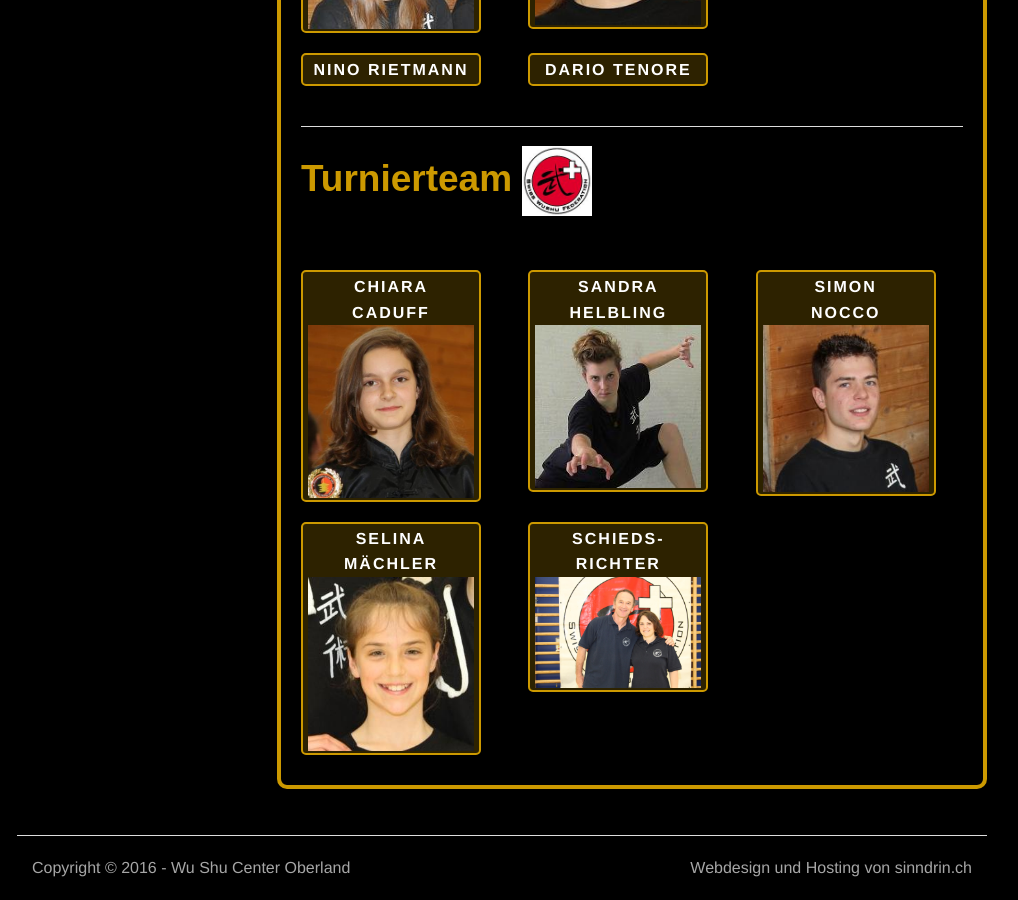
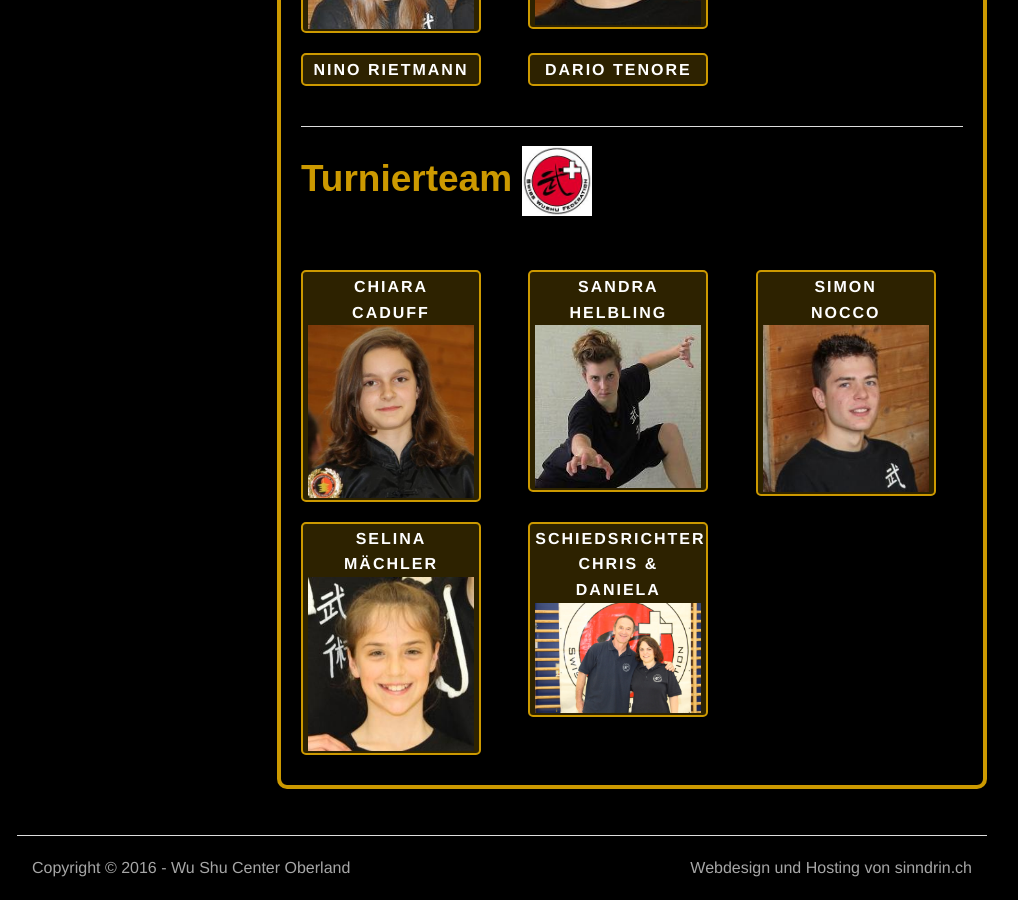
Before and after one commit to wu-shu/wu-shu.github.io, a Jekyll site: the page built from lehrer-turnierteam/index.md, in a window 1280 px wide and 900 px high, scrolled down 1458 px. Shown: the whole window, without its empty margins (138-1156 px from the left). Built offline with Jekyll 4.4.1, drawn with Linux system fonts in a browser that asks for light colours; some web fonts are replaced; comment, search, counter and statistics services are not loaded.

Commit message:
schiedsrichter

```diff
--- a/lehrer-turnierteam/index.md
+++ b/lehrer-turnierteam/index.md
@@ -38,5 +38,5 @@ title: Lehrer / Turnierteam
 <li><a href="/lehrer-turnierteam/sandra-helbling/" class="button-contact-place" title="Sandra Helbling">Sandra Helbling<img src="/images/sandra-helbling.jpg" width="320" height="240" alt="Sandra Helbling"></a></li>
 <li><a href="/lehrer-turnierteam/simon-nocco/" class="button-contact-place" title="Simon Nocco">Simon<br>Nocco<img src="/images/simon-nocco.jpg" width="320" height="240" alt="Simon Nocco"></a></li>
 <li><a href="/lehrer-turnierteam/selina-maechler/" class="button-contact-place" title="Selina Mächler">Selina<br>Mächler<img src="/images/selina-maechler.jpg" width="320" height="240" alt="Selina Mächler"></a></li>
-<li><a href="/lehrer-turnierteam/Schiedsrichter/" class="button-contact-place" title="Schiedsrichter">Schieds-<br>richter<img src="/images/referee.JPG" width="320" height="240" alt="Schiedsrichter"></a></li>
+<li><a href="/lehrer-turnierteam/Schiedsrichter/" class="button-contact-place" title="Schiedsrichter">Schiedsrichter<br>Chris &<br>Daniela<img src="/images/referee.JPG" width="320" height="240" alt="Schiedsrichter"></a></li>
 </ul>
```
